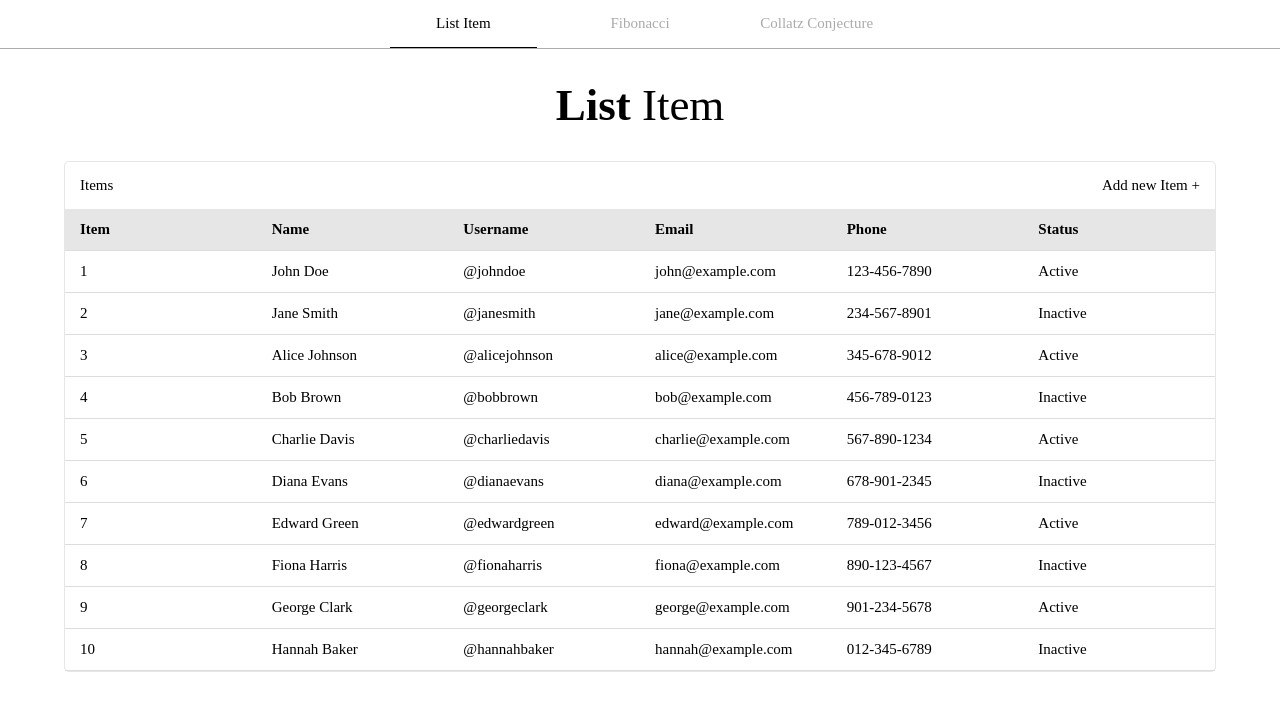
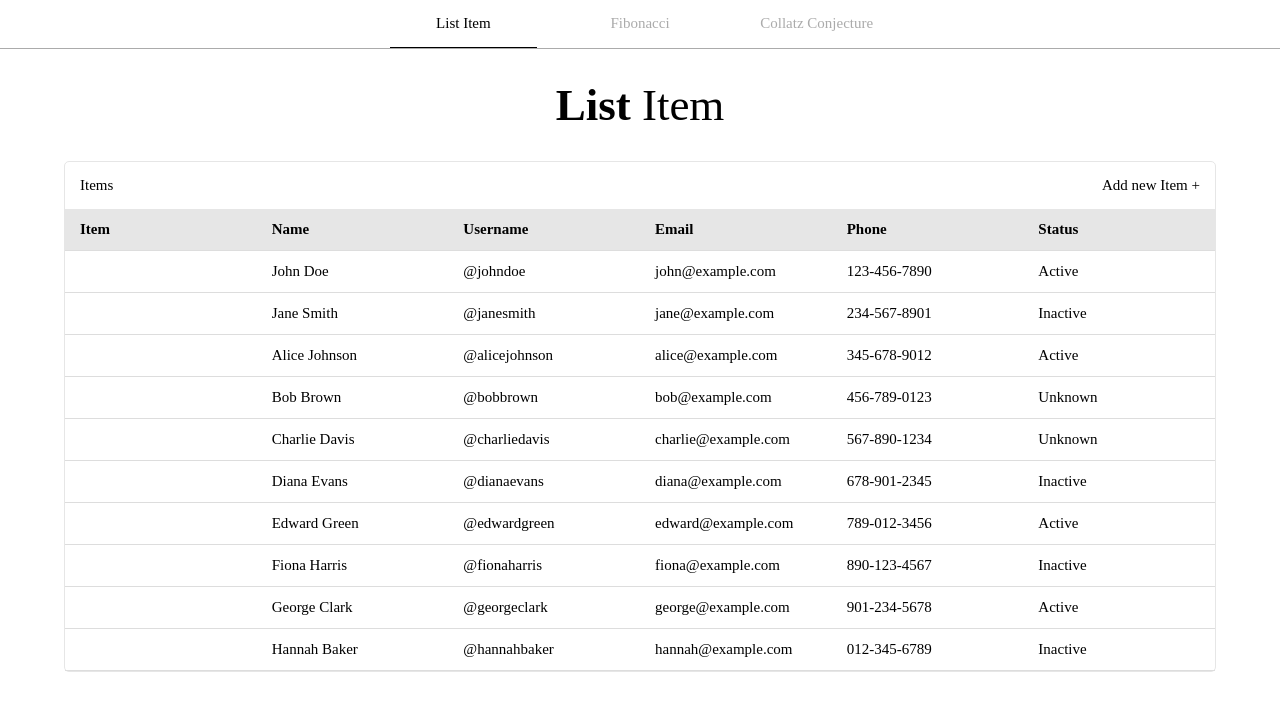
Before and after one commit to Faraz1995/nak-challenge, a React (Vite) app: page / in a window 1280 px wide. Shown: the top 710 px of the page. Built offline with nearby package versions, Linux system fonts and the light colour scheme.

Commit message:
add id to data

```diff
--- a/src/assets/mockData.ts
+++ b/src/assets/mockData.ts
@@ -2,7 +2,7 @@ import { User } from '../types/users'
 
 export const mockData: User[] = [
   {
-    item: 1,
+    id: 1,
     name: 'John Doe',
     username: 'johndoe',
     email: 'john@example.com',
@@ -10,7 +10,7 @@ export const mockData: User[] = [
     status: 'Active'
   },
   {
-    item: 2,
+    id: 2,
     name: 'Jane Smith',
     username: 'janesmith',
     email: 'jane@example.com',
@@ -18,7 +18,7 @@ export const mockData: User[] = [
     status: 'Inactive'
   },
   {
-    item: 3,
+    id: 3,
     name: 'Alice Johnson',
     username: 'alicejohnson',
     email: 'alice@example.com',
@@ -26,23 +26,23 @@ export const mockData: User[] = [
     status: 'Active'
   },
   {
-    item: 4,
+    id: 4,
     name: 'Bob Brown',
     username: 'bobbrown',
     email: 'bob@example.com',
     phone: '456-789-0123',
-    status: 'Inactive'
+    status: 'Unknown'
   },
   {
-    item: 5,
+    id: 5,
     name: 'Charlie Davis',
     username: 'charliedavis',
     email: 'charlie@example.com',
     phone: '567-890-1234',
-    status: 'Active'
+    status: 'Unknown'
   },
   {
-    item: 6,
+    id: 6,
     name: 'Diana Evans',
     username: 'dianaevans',
     email: 'diana@example.com',
@@ -50,7 +50,7 @@ export const mockData: User[] = [
     status: 'Inactive'
   },
   {
-    item: 7,
+    id: 7,
     name: 'Edward Green',
     username: 'edwardgreen',
     email: 'edward@example.com',
@@ -58,7 +58,7 @@ export const mockData: User[] = [
     status: 'Active'
   },
   {
-    item: 8,
+    id: 8,
     name: 'Fiona Harris',
     username: 'fionaharris',
     email: 'fiona@example.com',
@@ -66,7 +66,7 @@ export const mockData: User[] = [
     status: 'Inactive'
   },
   {
-    item: 9,
+    id: 9,
     name: 'George Clark',
     username: 'georgeclark',
     email: 'george@example.com',
@@ -74,7 +74,7 @@ export const mockData: User[] = [
     status: 'Active'
   },
   {
-    item: 10,
+    id: 10,
     name: 'Hannah Baker',
     username: 'hannahbaker',
     email: 'hannah@example.com',
```
